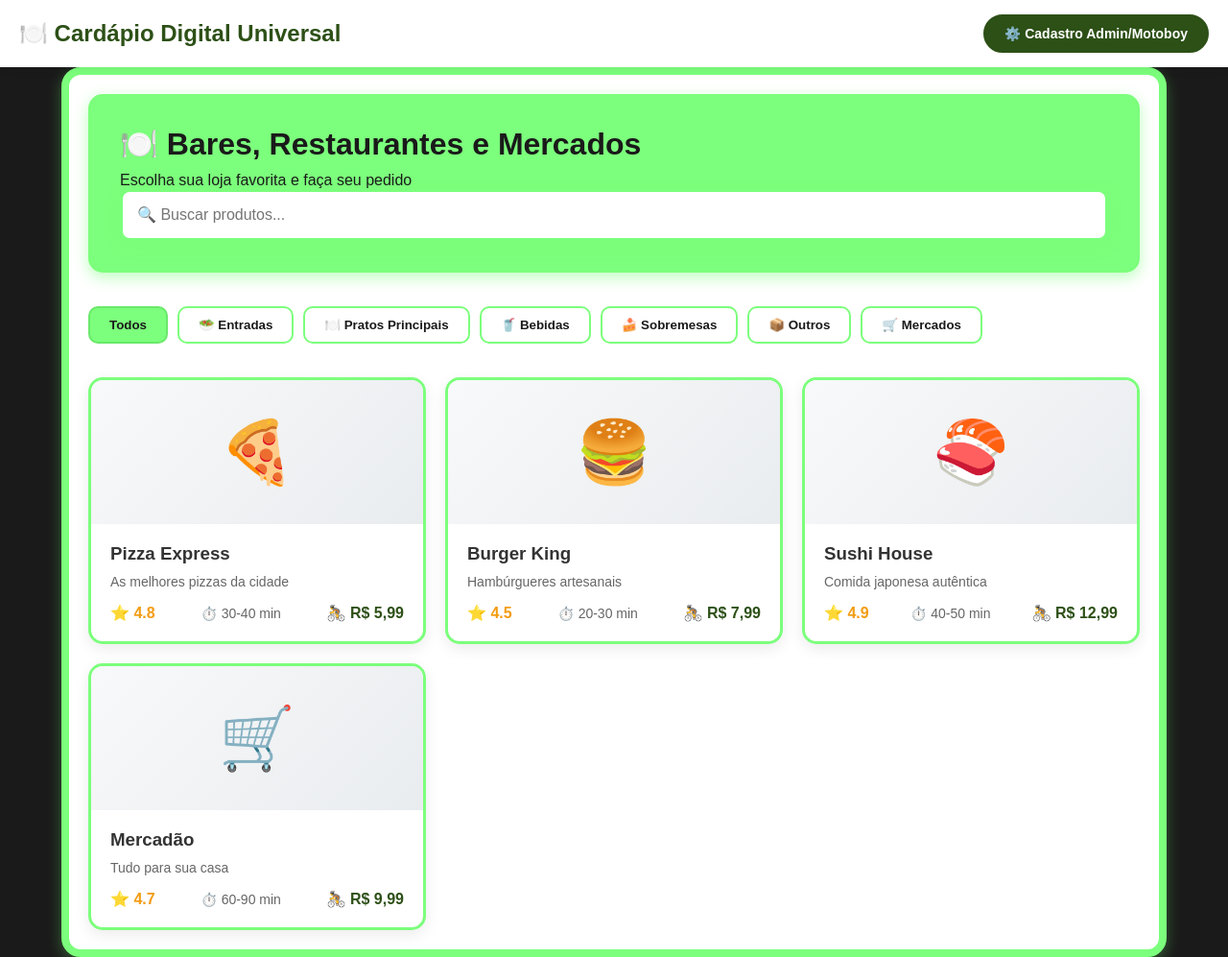
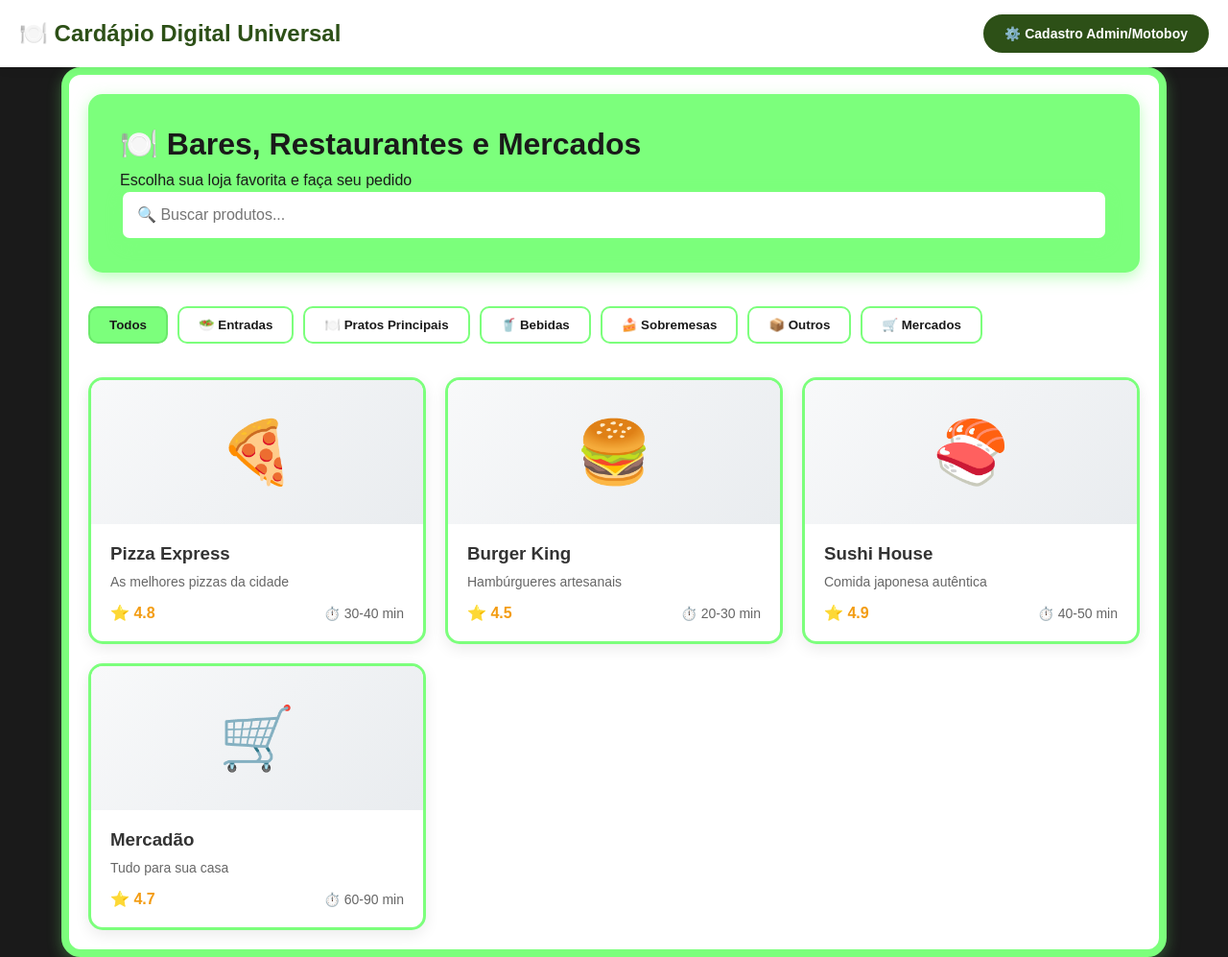
Before and after one commit to Alexandrexicara/delivery-cardapio-digital, a website: page index.html in a window 1280 px wide. Shown: the whole page at 96% size. Drawn offline with Linux system fonts and the light colour scheme.

Commit message:
Remove preços fictícios da vitrine inicial do Delivery Day

```diff
--- a/index.html
+++ b/index.html
@@ -345,7 +345,7 @@
                 image: '🍕',
                 rating: 4.8,
                 deliveryTime: '30-40 min',
-                deliveryFee: 'R$ 5,99',
+
                 description: 'As melhores pizzas da cidade'
             },
             {
@@ -355,7 +355,7 @@
                 image: '🍔',
                 rating: 4.5,
                 deliveryTime: '20-30 min',
-                deliveryFee: 'R$ 7,99',
+
                 description: 'Hambúrgueres artesanais'
             },
             {
@@ -365,7 +365,7 @@
                 image: '🍣',
                 rating: 4.9,
                 deliveryTime: '40-50 min',
-                deliveryFee: 'R$ 12,99',
+
                 description: 'Comida japonesa autêntica'
             },
             {
@@ -375,7 +375,7 @@
                 image: '🛒',
                 rating: 4.7,
                 deliveryTime: '60-90 min',
-                deliveryFee: 'R$ 9,99',
+
                 description: 'Tudo para sua casa'
             }
         ];
@@ -393,7 +393,6 @@
             html += '<div class="store-meta">';
             html += '<span class="rating">⭐ ' + store.rating + '</span>';
             html += '<span class="delivery-time">⏱️ ' + store.deliveryTime + '</span>';
-            html += '<span class="delivery-fee">🚴 ' + store.deliveryFee + '</span>';
             html += '</div></div></div>';
             return html;
         }
@@ -475,7 +474,6 @@
                     <div class="store-meta">
                         <span class="rating">⭐ 4.8</span>
                         <span class="delivery-time">⏱️ 20-30 min</span>
-                        <span class="delivery-fee">🚴 R$ 5,99</span>
                     </div>
                     <div style="margin-top: 10px; font-size: 18px; font-weight: bold; color: #27ae60;">
                         R$ ${parseFloat(product.price).toFixed(2)}
```
